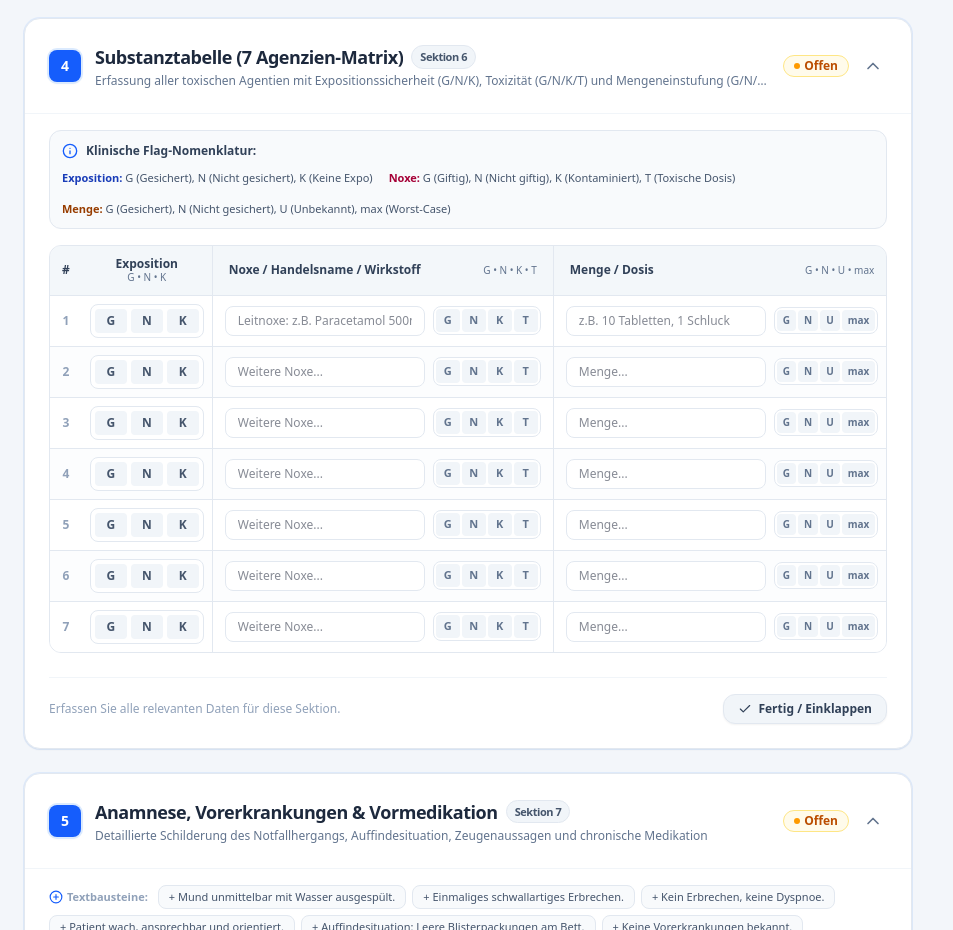
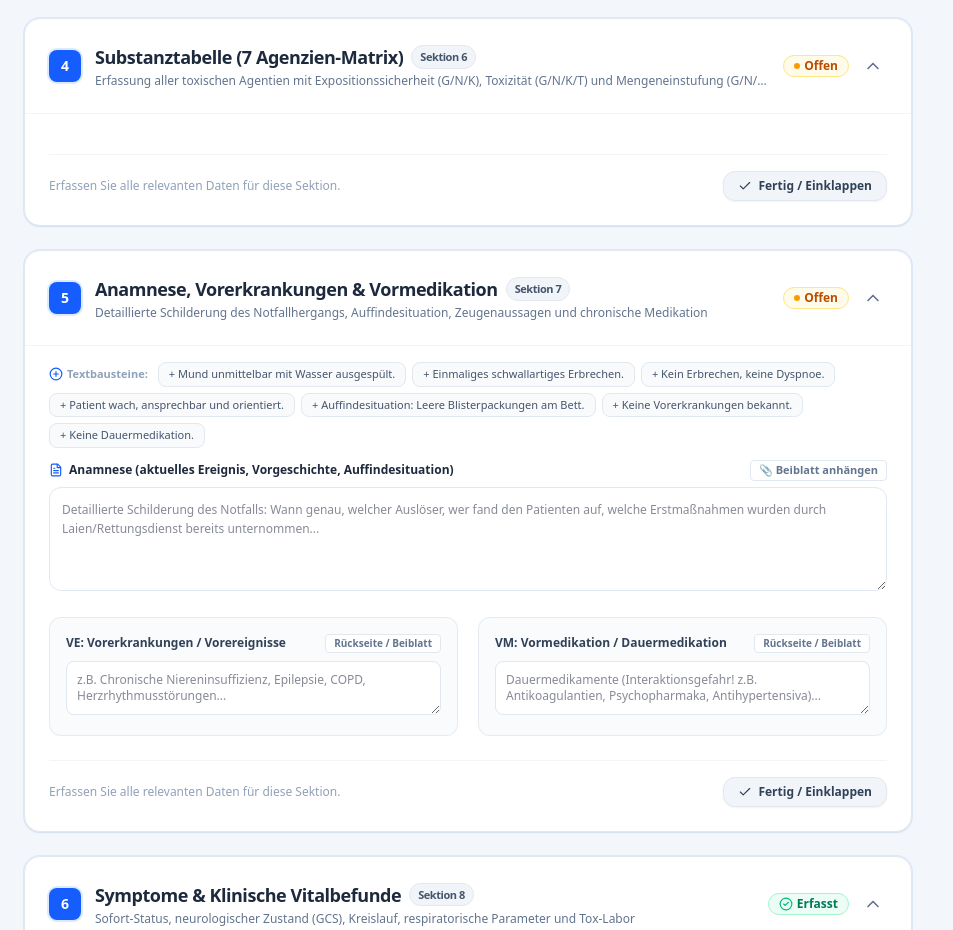
Before and after one commit to MaStr19/UKB-Prototypen, a Next.js app in the folder eva-gui/: page / in a window 1280 px wide. Shown: the part 3160-4090 px from the top of the page, without its empty margins (0-953 px from the left). Built offline with nearby package versions, Linux system fonts and the light colour scheme.

Commit message:
substanztabelle kategorie nun leer

```diff
--- a/eva-gui/src/components/sections/SubstancesTableSection.tsx
+++ b/eva-gui/src/components/sections/SubstancesTableSection.tsx
@@ -28,187 +28,6 @@ export const SubstancesTableSection: React.FC<Props> = ({ record, onChange }) =>
 
   return (
     <div>
-      {/* Table Legend */}
-      <div className="bg-slate-50 p-3 rounded-xl border border-slate-200 text-xs mb-4 flex flex-wrap items-center justify-between gap-3">
-        <div className="flex items-center gap-2 text-slate-700">
-          <Info className="w-4 h-4 text-blue-600 shrink-0" />
-          <span className="font-semibold">Klinische Flag-Nomenklatur:</span>
-        </div>
-        <div className="flex flex-wrap gap-4 text-[11px] text-slate-600">
-          <div>
-            <strong className="text-blue-800">Exposition:</strong> G (Gesichert), N (Nicht gesichert), K (Keine Expo)
-          </div>
-          <div>
-            <strong className="text-rose-800">Noxe:</strong> G (Giftig), N (Nicht giftig), K (Kontaminiert), T (Toxische Dosis)
-          </div>
-          <div>
-            <strong className="text-amber-800">Menge:</strong> G (Gesichert), N (Nicht gesichert), U (Unbekannt), max (Worst-Case)
-          </div>
-        </div>
-      </div>
-
-      {/* 7-Row High-Density Medical Table */}
-      <div className="overflow-x-auto rounded-xl border border-slate-200">
-        <table className="w-full text-left text-xs border-collapse">
-          <thead>
-            <tr className="bg-slate-100/80 border-b border-slate-200 text-slate-700 font-bold">
-              <th className="py-2.5 px-3 w-10 text-center">#</th>
-              <th className="py-2.5 px-3 w-48 text-center border-r border-slate-200">
-                <div className="leading-tight">Exposition</div>
-                <div className="text-[10px] font-normal text-slate-500">G &bull; N &bull; K</div>
-              </th>
-              <th className="py-2.5 px-4 min-w-[280px] border-r border-slate-200">
-                <div className="flex items-center justify-between">
-                  <span>Noxe / Handelsname / Wirkstoff</span>
-                  <span className="text-[10px] font-normal text-slate-500">G &bull; N &bull; K &bull; T</span>
-                </div>
-              </th>
-              <th className="py-2.5 px-4 min-w-[240px] border-r border-slate-200">
-                <div className="flex items-center justify-between">
-                  <span>Menge / Dosis</span>
-                  <span className="text-[10px] font-normal text-slate-500">G &bull; N &bull; U &bull; max</span>
-                </div>
-              </th>
-              <th className="py-2.5 px-3 w-16 text-center">Aktion</th>
-            </tr>
-          </thead>
-          <tbody className="divide-y divide-slate-200">
-            {record.substanzen.map((row, idx) => {
-              const hasData = !!(row.noxeName || row.mengeVal || row.expoFlag);
-              return (
-                <tr
-                  key={row.id}
-                  className={`transition-colors ${
-                    hasData ? 'bg-blue-50/20' : idx % 2 === 0 ? 'bg-white' : 'bg-slate-50/40'
-                  } hover:bg-blue-50/40`}
-                >
-                  {/* Row Number */}
-                  <td className="py-2 px-3 text-center font-bold text-slate-400">
-                    {idx + 1}
-                  </td>
-
-                  {/* Exposition Flags (G / N / K) */}
-                  <td className="py-2 px-2 border-r border-slate-200">
-                    <div className="flex items-center justify-center gap-1 bg-white p-1 rounded-lg border border-slate-200">
-                      {[
-                        { flag: 'G', label: 'G', title: 'Gesichert' },
-                        { flag: 'N', label: 'N', title: 'Nicht gesichert' },
-                        { flag: 'K', label: 'K', title: 'Keine Exposition' },
-                      ].map((f) => {
-                        const isSelected = row.expoFlag === f.flag;
-                        return (
-                          <button
-                            key={f.flag}
-                            type="button"
-                            title={f.title}
-                            onClick={() => updateRow(idx, { expoFlag: isSelected ? '' : (f.flag as EvaRecord['substanzen'][number]['expoFlag']) })}
-                            className={`w-8 py-1 rounded text-xs font-bold transition-all ${
-                              isSelected
-                                ? f.flag === 'G'
-                                  ? 'bg-emerald-600 text-white shadow-xs'
-                                  : f.flag === 'N'
-                                  ? 'bg-amber-500 text-white shadow-xs'
-                                  : 'bg-slate-600 text-white shadow-xs'
-                                : 'bg-slate-100 text-slate-600 hover:bg-slate-200'
-                            }`}
-                          >
-                            {f.label}
-                          </button>
-                        );
-                      })}
-                    </div>
-                  </td>
-
-                  {/* Noxe Text + Flags (G / N / K / T) */}
-                  <td className="py-2 px-3 border-r border-slate-200">
-                    <div className="flex items-center gap-2">
-                      <input
-                        type="text"
-                        value={row.noxeName}
-                        onChange={(e) => updateRow(idx, { noxeName: e.target.value })}
-                        placeholder={idx === 0 ? 'Leitnoxe: z.B. Paracetamol 500mg oder Somat Tab' : 'Weitere Noxe...'}
-                        className="flex-1 px-3 py-1.5 rounded-lg border border-slate-200 focus:outline-none focus:ring-2 focus:ring-blue-500/20 font-medium text-slate-900 bg-white"
-                      />
-                      <div className="flex items-center gap-0.5 bg-white p-0.5 rounded-lg border border-slate-200 shrink-0">
-                        {[
-                          { flag: 'G', title: 'Giftig', color: 'bg-emerald-600 text-white' },
-                          { flag: 'N', title: 'Nicht giftig', color: 'bg-slate-600 text-white' },
-                          { flag: 'K', title: 'Kontaminiert', color: 'bg-amber-600 text-white' },
-                          { flag: 'T', title: 'Toxische Dosis erreicht', color: 'bg-rose-600 text-white font-black animate-pulse' },
-                        ].map((f) => {
-                          const isSelected = row.noxeFlag === f.flag;
-                          return (
-                            <button
-                              key={f.flag}
-                              type="button"
-                              title={f.title}
-                              onClick={() => updateRow(idx, { noxeFlag: isSelected ? '' : (f.flag as EvaRecord['substanzen'][number]['noxeFlag']) })}
-                              className={`w-6 py-1 text-[11px] font-bold rounded ${
-                                isSelected ? f.color : 'bg-slate-100 text-slate-500 hover:bg-slate-200'
-                              }`}
-                            >
-                              {f.flag}
-                            </button>
-                          );
-                        })}
-                      </div>
-                    </div>
-                  </td>
-
-                  {/* Menge Text + Flags (G / N / U / max) */}
-                  <td className="py-2 px-3 border-r border-slate-200">
-                    <div className="flex items-center gap-2">
-                      <input
-                        type="text"
-                        value={row.mengeVal}
-                        onChange={(e) => updateRow(idx, { mengeVal: e.target.value })}
-                        placeholder={idx === 0 ? 'z.B. 10 Tabletten, 1 Schluck' : 'Menge...'}
-                        className="flex-1 px-3 py-1.5 rounded-lg border border-slate-200 focus:outline-none focus:ring-2 focus:ring-blue-500/20 font-medium text-slate-900 bg-white"
-                      />
-                      <div className="flex items-center gap-0.5 bg-white p-0.5 rounded-lg border border-slate-200 shrink-0">
-                        {[
-                          { flag: 'G', title: 'Gesichert abgezählt', color: 'bg-emerald-600 text-white' },
-                          { flag: 'N', title: 'Nicht gesichert / geschätzt', color: 'bg-amber-500 text-white' },
-                          { flag: 'U', title: 'Unbekannt', color: 'bg-slate-600 text-white' },
-                          { flag: 'max', title: 'Worst-Case / Maximaldosis', color: 'bg-rose-600 text-white font-bold' },
-                        ].map((f) => {
-                          const isSelected = row.mengeFlag === f.flag;
-                          return (
-                            <button
-                              key={f.flag}
-                              type="button"
-                              title={f.title}
-                              onClick={() => updateRow(idx, { mengeFlag: isSelected ? '' : (f.flag as EvaRecord['substanzen'][number]['mengeFlag']) })}
-                              className={`px-1.5 py-1 text-[10px] font-bold rounded ${
-                                isSelected ? f.color : 'bg-slate-100 text-slate-500 hover:bg-slate-200'
-                              }`}
-                            >
-                              {f.flag}
-                            </button>
-                          );
-                        })}
-                      </div>
-                    </div>
-                  </td>
-
-                  {/* Clear button */}
-                  <td className="py-2 px-2 text-center">
-                    <button
-                      type="button"
-                      onClick={() => clearRow(idx)}
-                      disabled={!hasData}
-                      title="Zeile leeren"
-                      className="p-1 rounded text-slate-400 hover:text-rose-600 hover:bg-rose-50 disabled:opacity-30 disabled:hover:bg-transparent disabled:hover:text-slate-400 transition-colors"
-                    >
-                      <Trash2 className="w-3.5 h-3.5" />
-                    </button>
-                  </td>
-                </tr>
-              );
-            })}
-          </tbody>
-        </table>
-      </div>
     </div>
   );
 };
```
